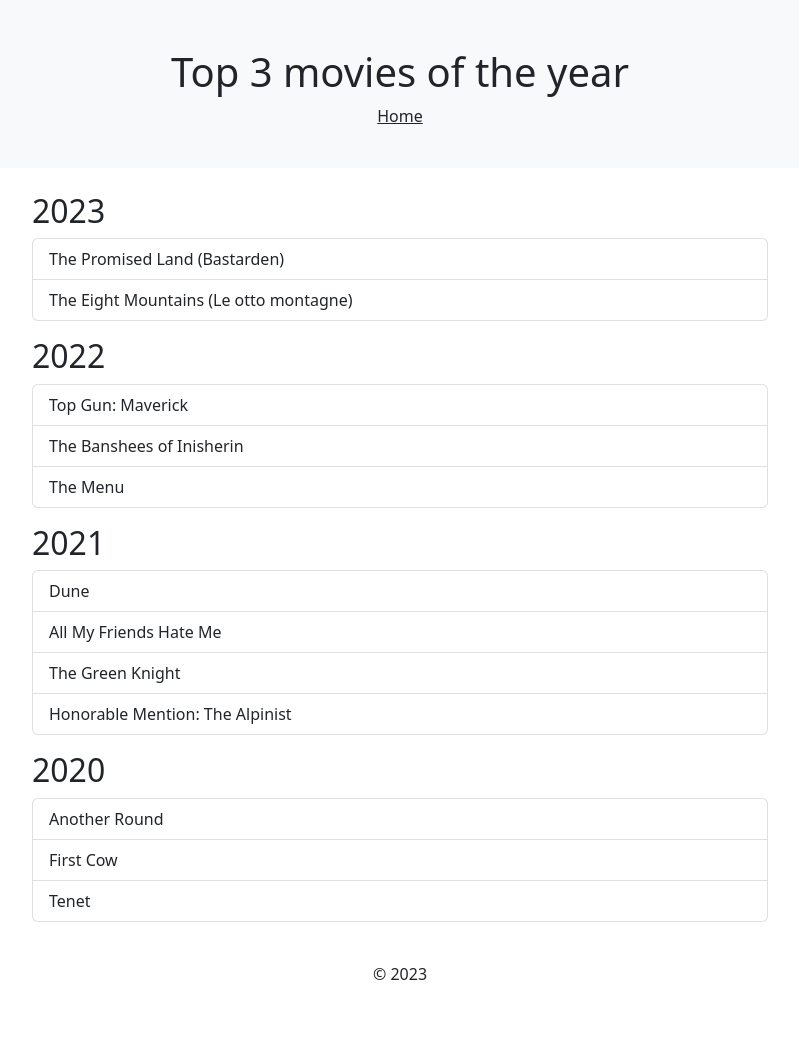
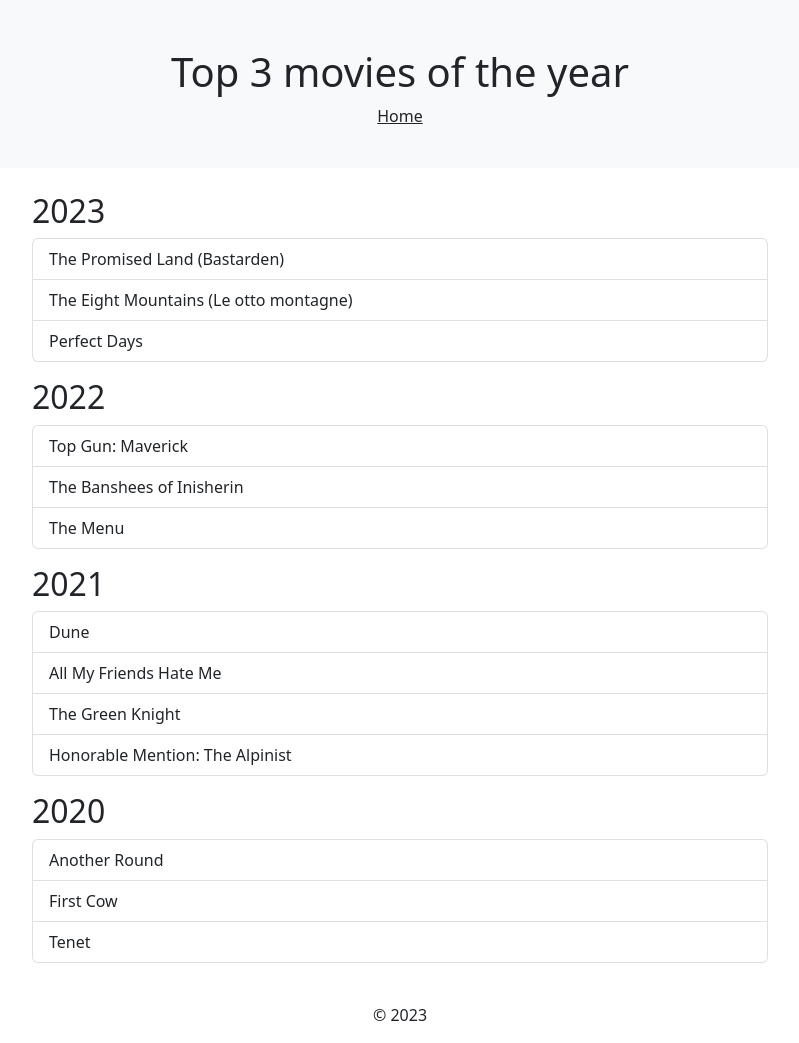
Before and after one commit to bencevass/vassat, a Gatsby site: page /top3movies in a window 1280 px wide. Shown: the whole page, without its empty margins (240-1039 px from the left). Before the commit the page ends 1002 px from the top, so only its background shows below. Built offline with nearby package versions, Linux system fonts and the light colour scheme; Gatsby itself is replaced by a stand-in of ours.

Commit message:
added perfect days

```diff
--- a/src/pages/top3movies.js
+++ b/src/pages/top3movies.js
@@ -22,6 +22,7 @@
                       <ul className="list-group">
                         <li className="list-group-item">The Promised Land (Bastarden)</li>
                         <li className="list-group-item">The Eight Mountains (Le otto montagne)</li>
+                        <li className="list-group-item">Perfect Days</li>
                       </ul>
                       <h2 className="mt-3">2022</h2>
                       <ul className="list-group">
```
